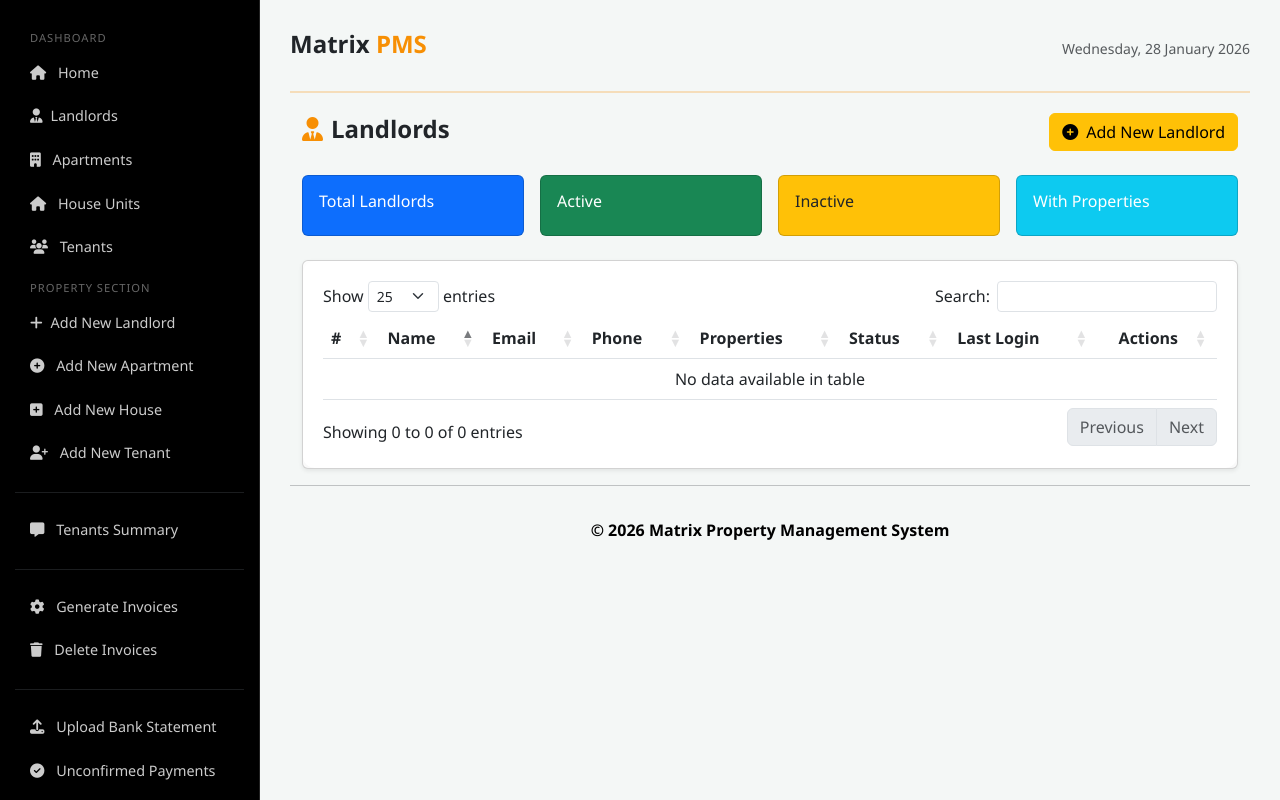
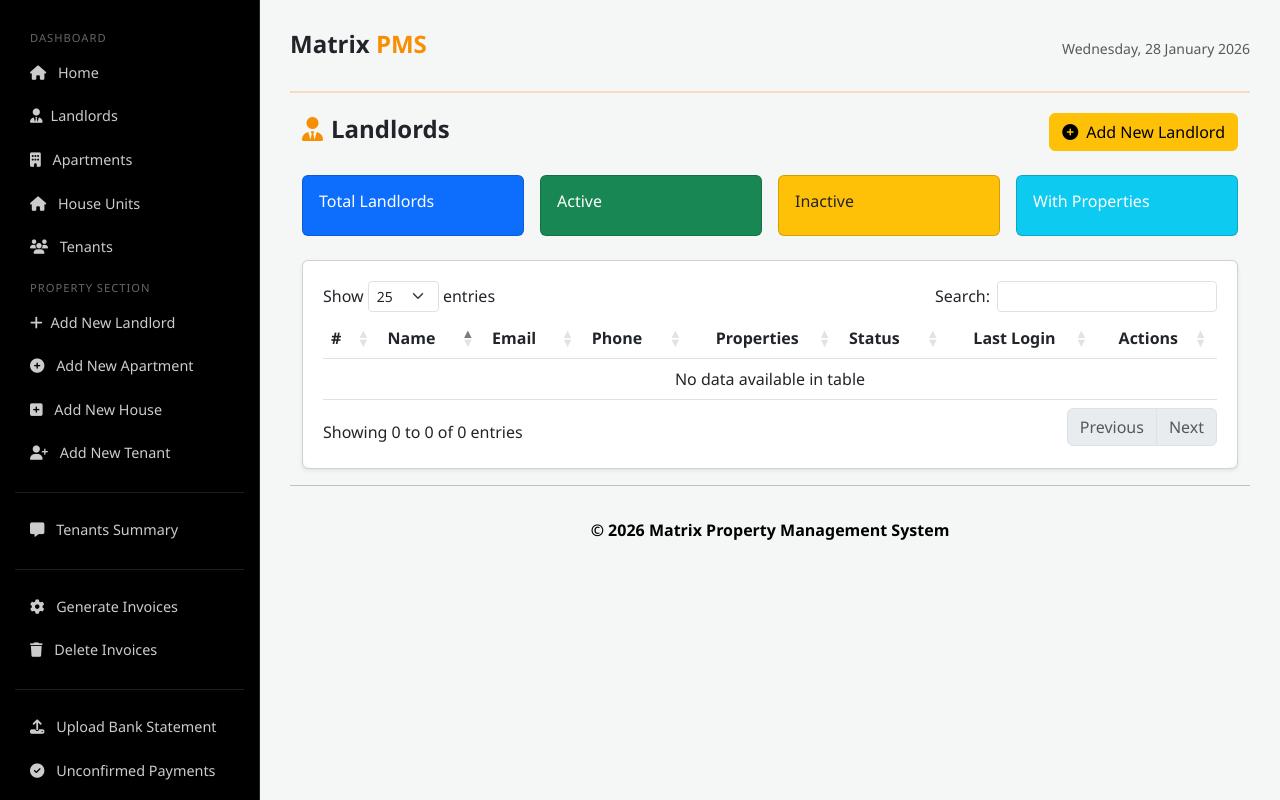
Before and after one commit to dennis-mutethia/matrix-pms, a FastAPI app: template templates/landlords.html in a window 1280 px wide. Run offline with FastAPI, Linux system fonts and the light colour scheme; the template is opened without the code that fills it, so the values that code supplies are empty; parts of the project's set-up code (start-up, migrations or seed data) failed here and were passed over; some libraries are stand-ins or nearby versions.

Commit message:
Update landlords.html

```diff
--- a/templates/landlords.html
+++ b/templates/landlords.html
@@ -67,9 +67,9 @@
                         <th>Name</th>
                         <th>Email</th>
                         <th>Phone</th>
-                        <th>Properties</th>
+                        <th class="text-center">Properties</th>
                         <th>Status</th>
-                        <th>Last Login</th>
+                        <th class="text-center">Last Login</th>
                         <th class="text-center">Actions</th>
                     </tr>
                 </thead>
@@ -83,17 +83,15 @@
                         </td>
                         <td>{{ landlord.email }}</td>
                         <td>{{ landlord.phone }}</td>
-                        <td class="apartments-list">
-                            <span class="badge bg-info">{{ landlord.apartments }} apartment(s)</span>
-                        </td>
+                        <td class="text-center">{{ landlord.apartments }}</td>
                         <td>
                             <span class="badge status-badge bg-{{ 'success' if landlord.status=='active' else 'secondary' }}">{{ landlord.status | capitalize }} </span>
                         </td>
-                        <td>
+                        <td class="text-center">
                             <span class="text-muted">Never</span>
                         </td>
                         <td class="action-btns text-center">
-                            <a href="view_houses.php?apartment_id=51" class="btn btn-sm btn-outline-primary">
+                            <a href="view_houses.php?apartment_id=51" class="btn btn-sm btn-outline-info">
                                 <i class="bi bi-eye"></i> Apartments
                             </a>
                             <a href="edit-landlord?id={{ landlord.id }}" class="btn btn-sm btn-outline-primary" title="Edit">
```
